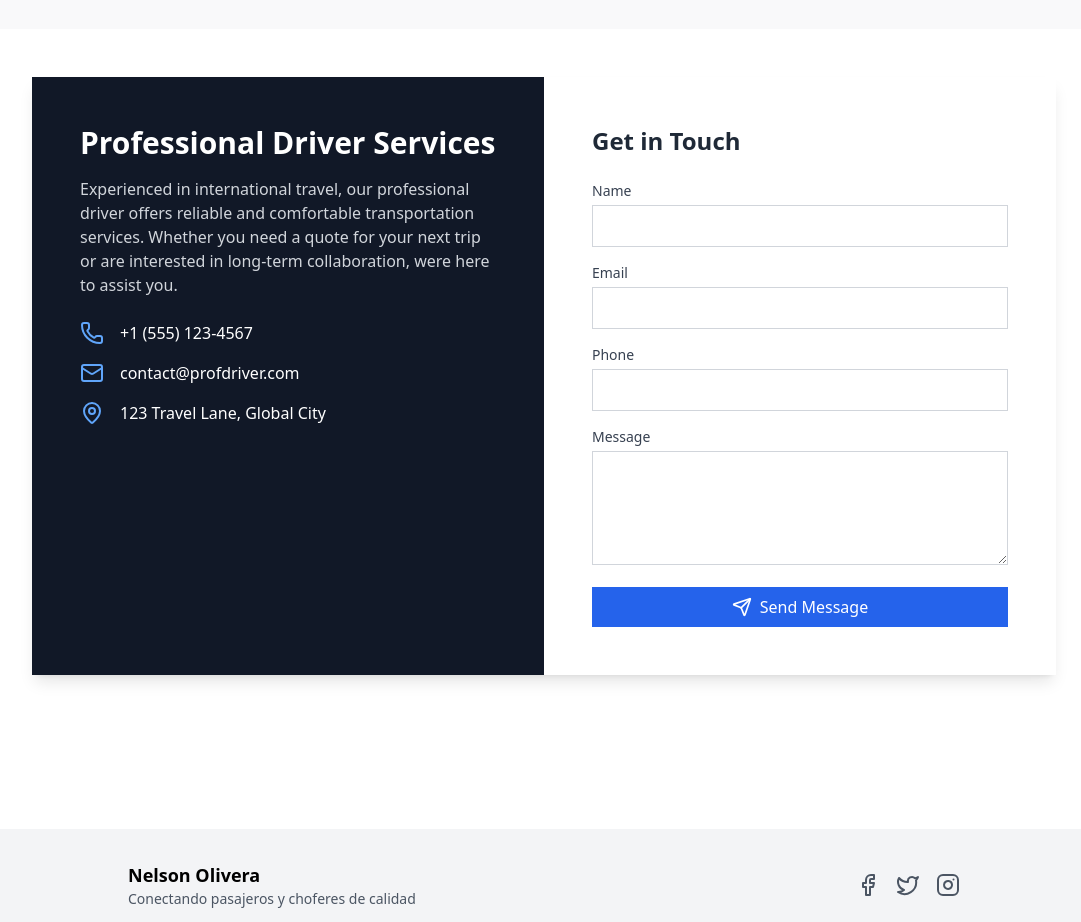
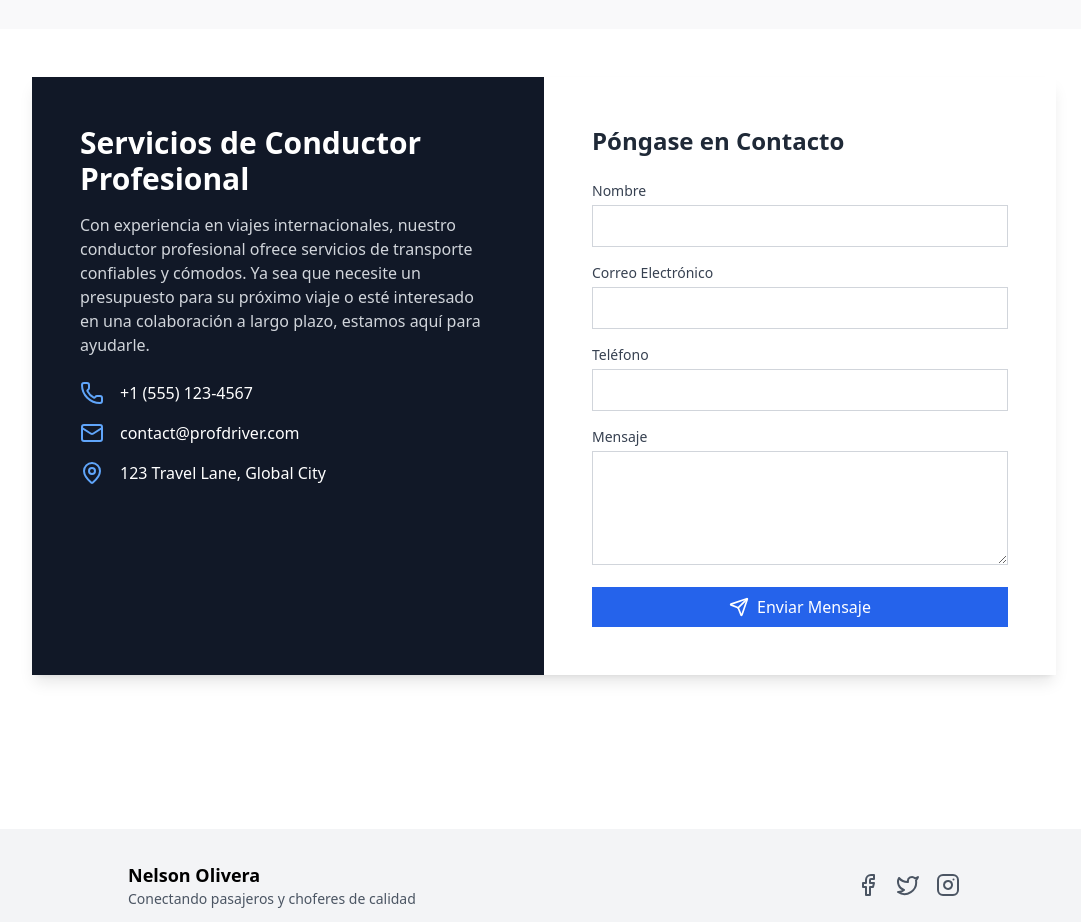
Before and after one commit to EtherealDevs/taxi, a Next.js app in the folder frontend/: page / in a window 1280 px wide. Shown: the part 2620-3542 px from the top of the page, without its empty margins (96-1177 px from the left). Built offline with nearby package versions, Linux system fonts and the light colour scheme.

Commit message:
Implement internationalization for Contact component: Add translation support for contact form labels and descriptions in English, Spanish, and Portuguese, enhancing accessibility and user experience.

```diff
--- a/frontend/src/components/interface/Contact.tsx
+++ b/frontend/src/components/interface/Contact.tsx
@@ -1,9 +1,11 @@
 'use client'
 import { useState } from 'react'
 import { Mail, Phone, MapPin, Send } from 'lucide-react'
+import { useTranslation } from 'react-i18next'
 
 
 export default function Contacto() {
+    const { t } = useTranslation()
     const [formData, setFormData] = useState({
         name: '',
         email: '',
@@ -45,9 +47,9 @@ export default function Contacto() {
             <div className="max-w-5xl mx-auto bg-white shadow-lg rounded-lg overflow-hidden">
                 <div className="lg:flex">
                     <div className="lg:w-1/2 bg-gray-900 text-white p-8 lg:p-12">
-                        <h2 className="text-3xl font-bold mb-4">Professional Driver Services</h2>
+                        <h2 className="text-3xl font-bold mb-4">{t('contact.title')}</h2>
                         <p className="text-gray-300 mb-6">
-                            Experienced in international travel, our professional driver offers reliable and comfortable transportation services. Whether you need a quote for your next trip or are interested in long-term collaboration, were here to assist you.
+                            {t('contact.description')}
                         </p>
                         <div className="space-y-4">
                             <div className="flex items-center">
@@ -65,10 +67,10 @@ export default function Contacto() {
                         </div>
                     </div>
                     <div className="lg:w-1/2 p-8 lg:p-12">
-                        <h3 className="text-2xl font-semibold text-gray-800 mb-6">Get in Touch</h3>
+                        <h3 className="text-2xl font-semibold text-gray-800 mb-6">{t('contact.getInTouch')}</h3>
                         <form onSubmit={handleSubmit} className="space-y-4">
                             <div>
-                                <label htmlFor="name" className="block text-sm font-medium text-gray-700 mb-1">Name</label>
+                                <label htmlFor="name" className="block text-sm font-medium text-gray-700 mb-1">{t('contact.name')}</label>
                                 <input
                                     type="text"
                                     id="name"
@@ -80,7 +82,7 @@ export default function Contacto() {
                                 />
                             </div>
                             <div>
-                                <label htmlFor="email" className="block text-sm font-medium text-gray-700 mb-1">Email</label>
+                                <label htmlFor="email" className="block text-sm font-medium text-gray-700 mb-1">{t('contact.email')}</label>
                                 <input
                                     type="email"
                                     id="email"
@@ -92,7 +94,7 @@ export default function Contacto() {
                                 />
                             </div>
                             <div>
-                                <label htmlFor="phone" className="block text-sm font-medium text-gray-700 mb-1">Phone</label>
+                                <label htmlFor="phone" className="block text-sm font-medium text-gray-700 mb-1">{t('contact.phone')}</label>
                                 <input
                                     type="tel"
                                     id="phone"
@@ -103,7 +105,7 @@ export default function Contacto() {
                                 />
                             </div>
                             <div>
-                                <label htmlFor="message" className="block text-sm font-medium text-gray-700 mb-1">Message</label>
+                                <label htmlFor="message" className="block text-sm font-medium text-gray-700 mb-1">{t('contact.message')}</label>
                                 <textarea
                                     id="message"
                                     name="message"
@@ -119,7 +121,7 @@ export default function Contacto() {
                                 className="w-full bg-blue-600 text-white py-2 px-4 rounded-md hover:bg-blue-700 transition duration-300 flex items-center justify-center"
                             >
                                 <Send className="w-5 h-5 mr-2" />
-                                Send Message
+                                {t('contact.sendMessage')}
                             </button>
                         </form>
                     </div>
--- a/frontend/src/locale/en/translation.json
+++ b/frontend/src/locale/en/translation.json
@@ -101,5 +101,18 @@
       "title": "Professionalism",
       "description": "Our team of drivers is discreet, punctual, and always committed to offering excellent service."
     }
+  },
+  "contact": {
+    "title": "Professional Driver Services",
+    "description": "Experienced in international travel, our professional driver offers reliable and comfortable transportation services. Whether you need a quote for your next trip or are interested in long-term collaboration, we are here to assist you.",
+    "getInTouch": "Get in Touch",
+    "name": "Name",
+    "email": "Email",
+    "phone": "Phone",
+    "message": "Message",
+    "sendMessage": "Send Message",
+    "messageSent": "Message sent successfully",
+    "errorSending": "Error sending message",
+    "serverError": "Server error"
   }
 }
--- a/frontend/src/locale/es/translation.json
+++ b/frontend/src/locale/es/translation.json
@@ -101,5 +101,18 @@
       "title": "Profesionalismo",
       "description": "Nuestro equipo de choferes es discreto, puntual y siempre está comprometido con ofrecer un servicio de excelencia."
     }
+  },
+  "contact": {
+    "title": "Servicios de Conductor Profesional",
+    "description": "Con experiencia en viajes internacionales, nuestro conductor profesional ofrece servicios de transporte confiables y cómodos. Ya sea que necesite un presupuesto para su próximo viaje o esté interesado en una colaboración a largo plazo, estamos aquí para ayudarle.",
+    "getInTouch": "Póngase en Contacto",
+    "name": "Nombre",
+    "email": "Correo Electrónico",
+    "phone": "Teléfono",
+    "message": "Mensaje",
+    "sendMessage": "Enviar Mensaje",
+    "messageSent": "Mensaje enviado correctamente",
+    "errorSending": "Error al enviar el mensaje",
+    "serverError": "Error en el servidor"
   }
 }
--- a/frontend/src/locale/pt/translation.json
+++ b/frontend/src/locale/pt/translation.json
@@ -101,5 +101,18 @@
       "title": "Profissionalismo",
       "description": "Nossa equipe de motoristas é discreta, pontual e sempre comprometida em oferecer um serviço de excelência."
     }
+  },
+  "contact": {
+    "title": "Serviços de Motorista Profissional",
+    "description": "Com experiência em viagens internacionais, nosso motorista profissional oferece serviços de transporte confiáveis e confortáveis. Se você precisar de um orçamento para sua próxima viagem ou estiver interessado em uma colaboração de longo prazo, estamos aqui para ajudar.",
+    "getInTouch": "Entre em Contato",
+    "name": "Nome",
+    "email": "Email",
+    "phone": "Telefone",
+    "message": "Mensagem",
+    "sendMessage": "Enviar Mensagem",
+    "messageSent": "Mensagem enviada com sucesso",
+    "errorSending": "Erro ao enviar a mensagem",
+    "serverError": "Erro no servidor"
   }
 }
```
